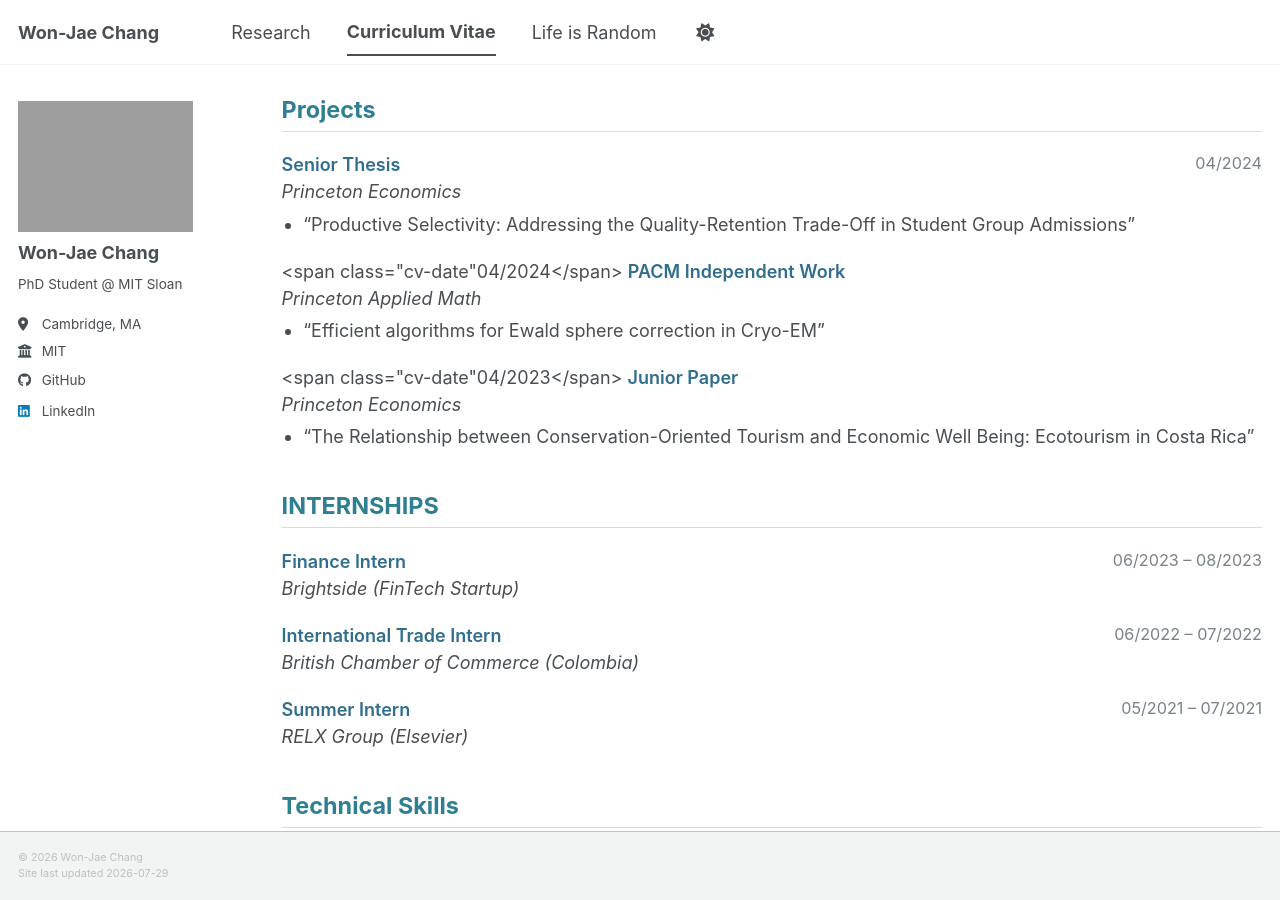
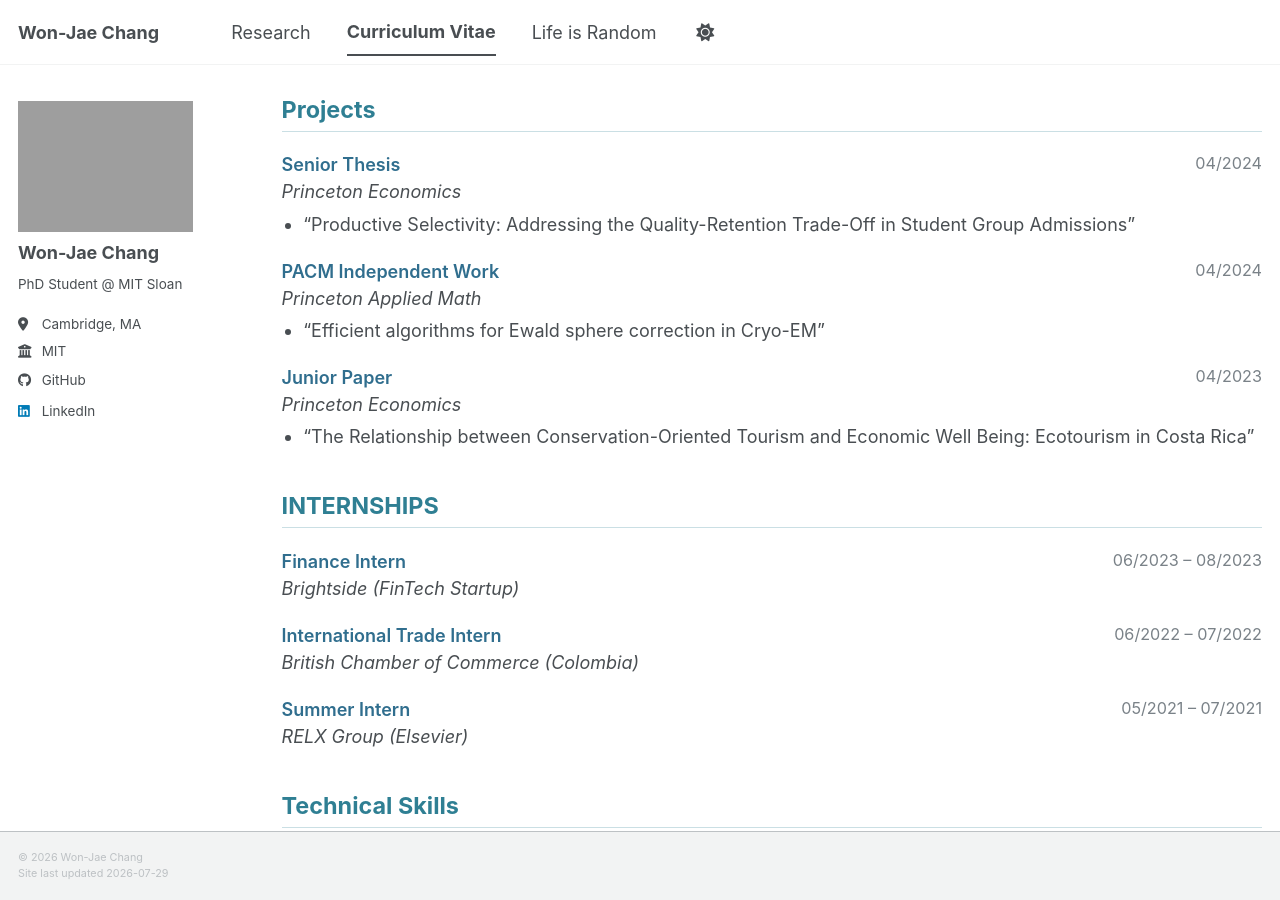
Before and after one commit to wonjaechang/wonjaechang, a Jekyll site: the page built from _pages/cv.md, in a window 1280 px wide and 900 px high, scrolled down 1164 px. Built offline with Jekyll 4.4.1, drawn with Linux system fonts in a browser that asks for light colours; a script bundle is joined from its source files by our own code; library files that are not in the unit come from our copies.

Commit message:
some big changes

```diff
--- a/_pages/cv.md
+++ b/_pages/cv.md
@@ -130,7 +130,7 @@ title: "Curriculum Vitae"
 * "Productive Selectivity: Addressing the Quality-Retention Trade-Off in Student Group Admissions"
 
 <p class="cv-item">
-  <span class="cv-date"04/2024</span>
+  <span class="cv-date">04/2024</span>
   <span class="cv-role">PACM Independent Work</span><br>
   <span class="cv-org"><em>Princeton Applied Math</em></span>
 </p>
@@ -138,7 +138,7 @@ title: "Curriculum Vitae"
 * "Efficient algorithms for Ewald sphere correction in Cryo-EM"
 
 <p class="cv-item">
-  <span class="cv-date"04/2023</span>
+  <span class="cv-date">04/2023</span>
   <span class="cv-role">Junior Paper</span><br>
   <span class="cv-org"><em>Princeton Economics</em></span>
 </p>
```
